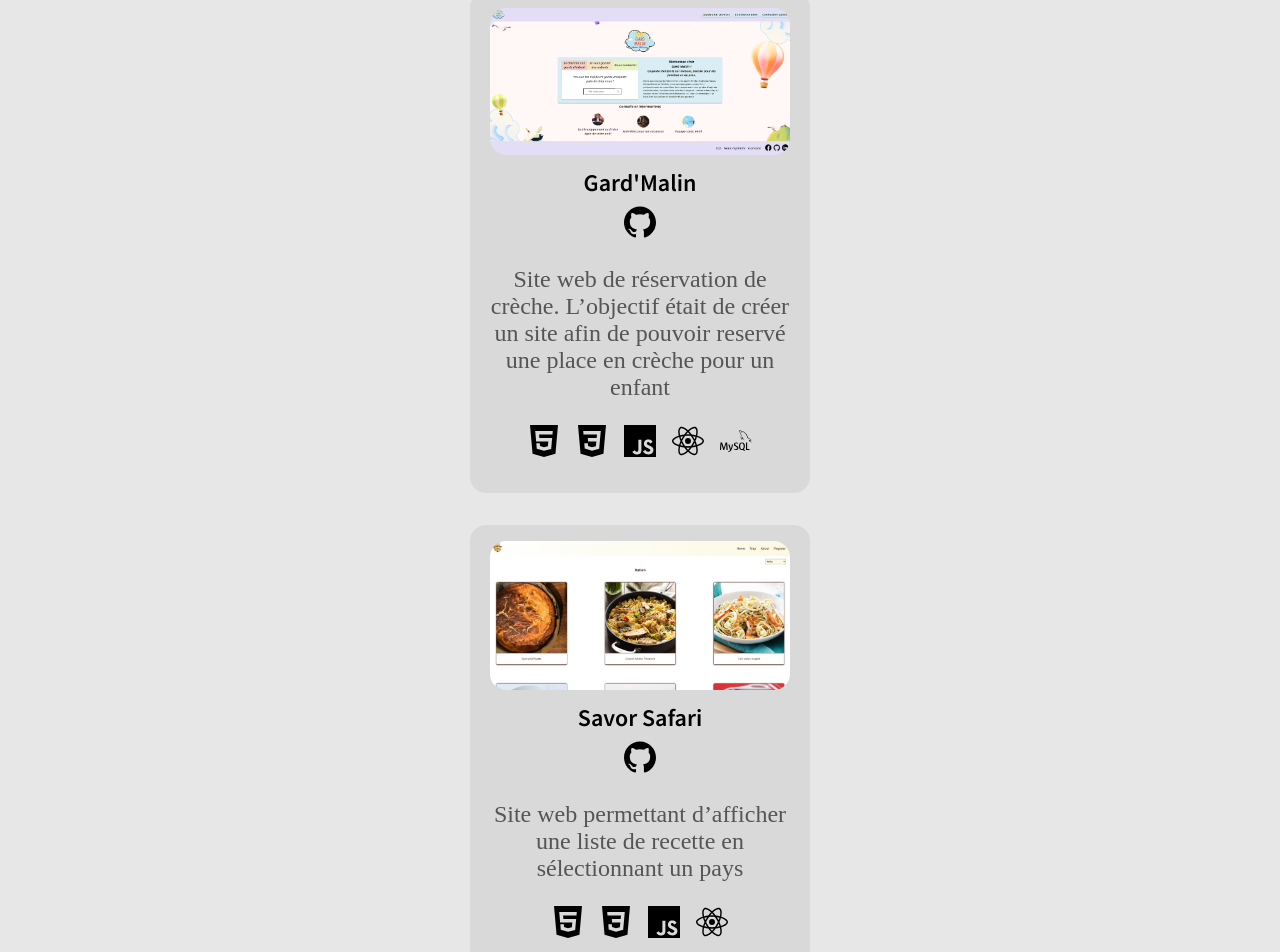
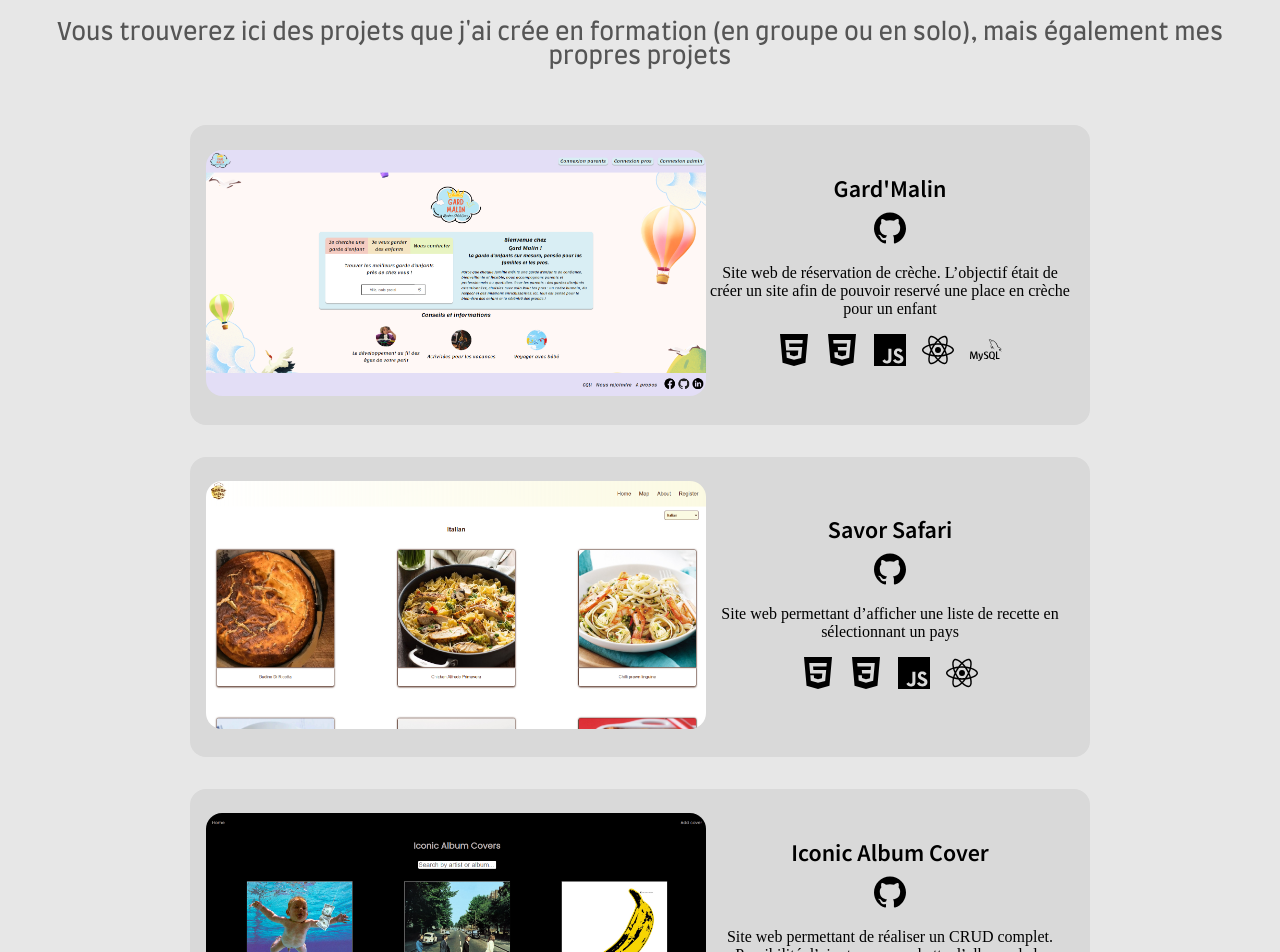
Before and after one commit to Romain-dev85/My-Portfolio, a React (Vite) app: page /project in a window 1280 px wide. Shown: the part 279-1231 px from the top of the page. Built offline with nearby package versions, Linux system fonts and the light colour scheme.

Commit message:
project page done

```diff
--- a/src/pages/project/Project.css
+++ b/src/pages/project/Project.css
@@ -1,10 +1,19 @@
 .project-container {
 	text-align: center;
 	padding: 16px;
+	display: flex;
+	flex-direction: column;
+	gap: 32px;
 
-	p:first-of-type {
+	h1 {
+		margin-top: 48px;
+	}
+	h2 {
 		font-size: 1.5rem;
 		color: var(--color-font);
+		font-family: var(--font-family-body);
+		font-weight: lighter;
+		margin: 24px;
 	}
 
 	section {
@@ -23,10 +32,32 @@
 		img {
 			width: 300px;
 			border-radius: 16px;
+			transition:
+				transform 0.3s ease,
+				box-shadow 0.3s ease;
 		}
 
-		h2 {
+		img:hover {
+			transform: scale(1.2);
+		}
+
+		h3 {
 			margin: 8px 0;
+			font-size: 1.5rem;
+		}
+
+		svg {
+			transition:
+				transform 0.3s ease,
+				box-shadow 0.3s ease;
+		}
+
+		svg:hover {
+			transform: scale(1.2);
+		}
+
+		p {
+			font-size: 1rem;
 		}
 
 		ul {
@@ -41,3 +72,27 @@
 		}
 	}
 }
+
+@media screen and (min-width: 769px) and (max-width: 992px) {
+	.project-container {
+		article {
+			width: 700px;
+		}
+	}
+}
+
+@media screen and (min-width: 992px) {
+	.project-container {
+		article {
+			width: 900px;
+			height: 300px;
+			display: flex;
+			flex-direction: row;
+			align-items: center;
+
+			img {
+				width: 500px;
+			}
+		}
+	}
+}
--- a/src/pages/project/Project.tsx
+++ b/src/pages/project/Project.tsx
@@ -12,10 +12,10 @@ const Project = () => {
 	return (
 		<div className="project-container">
 			<h1>PROJETS</h1>
-			<p>
+			<h2>
 				Vous trouverez ici des projets que j'ai crée en formation (en groupe ou
 				en solo), mais également mes propres projets
-			</p>
+			</h2>
 			<section>
 				<article>
 					<div>
@@ -24,7 +24,8 @@ const Project = () => {
 							alt="screenshot Gard'Malin website"
 						/>
 					</div>
-					<h2>Gard'Malin</h2>
+					<div>
+						<h3>Gard'Malin</h3>
 						<a
 							href="https://github.com/wildcodeschool-2025-03/JS-WestDevs-P3-GardMalin"
 							target="blank"
@@ -32,8 +33,8 @@ const Project = () => {
 							<SiGithub />
 						</a>
 						<p>
-						Site web de réservation de crèche. L’objectif était de créer un site
-						afin de pouvoir reservé une place en crèche pour un enfant
+							Site web de réservation de crèche. L’objectif était de créer un
+							site afin de pouvoir reservé une place en crèche pour un enfant
 						</p>
 						<ul>
 							<li>
@@ -52,6 +53,7 @@ const Project = () => {
 								<SiMysql />
 							</li>
 						</ul>
+					</div>
 				</article>
 				<article>
 					<div>
@@ -60,7 +62,8 @@ const Project = () => {
 							alt="screenshot Savor Safari website"
 						/>
 					</div>
-					<h2>Savor Safari</h2>
+					<div>
+						<h3>Savor Safari</h3>
 						<a
 							href="https://github.com/wildcodeschool-2025-03/JS-WestDevs-P2-SavorSafari"
 							target="blank"
@@ -68,8 +71,8 @@ const Project = () => {
 							<SiGithub />
 						</a>
 						<p>
-						Site web permettant d’afficher une liste de recette en sélectionnant
-						un pays
+							Site web permettant d’afficher une liste de recette en
+							sélectionnant un pays
 						</p>
 						<ul>
 							<li>
@@ -85,6 +88,7 @@ const Project = () => {
 								<SiReact />
 							</li>
 						</ul>
+					</div>
 				</article>
 				<article>
 					<div>
@@ -93,8 +97,12 @@ const Project = () => {
 							alt="screenshot Iconic Album Cover website"
 						/>
 					</div>
-					<h2>Iconic Album Cover</h2>
-					<a href="https://github.com/Romain-dev85/album_cover" target="blank">
+					<div>
+						<h3>Iconic Album Cover</h3>
+						<a
+							href="https://github.com/Romain-dev85/album_cover"
+							target="blank"
+						>
 							<SiGithub />
 						</a>
 						<p>
@@ -118,6 +126,7 @@ const Project = () => {
 								<SiMysql />
 							</li>
 						</ul>
+					</div>
 				</article>
 			</section>
 		</div>
```
Lines whose indentation alone changed are shown as unchanged.
